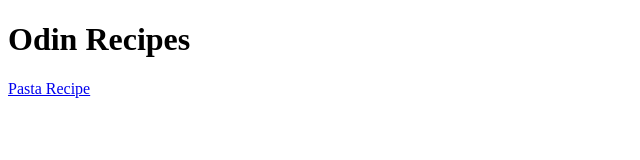
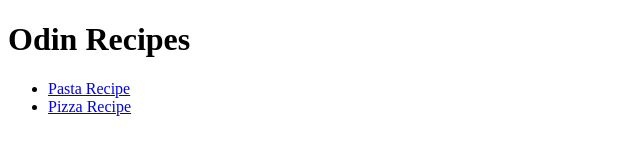
Before and after one commit to wishyrater/odin-recipes, a plain HTML site: page index.html in a window 1280 px wide. Shown: the whole page, without its empty margins (0-640 px from the left). Drawn offline with Linux system fonts and the light colour scheme.

```diff
--- a/index.html
+++ b/index.html
@@ -5,6 +5,9 @@
     </head>
     <body>
         <h1>Odin Recipes</h1>
-        <a href="recipes/pasta.html">Pasta Recipe</a>
+        <ul>
+            <li><a href="recipes/pasta.html">Pasta Recipe</a></li>
+            <li><a href="recipes/pizza.html">Pizza Recipe</a></li>
+        </ul>
     </body>
 </html>
```
Also changed, not shown: recipes/pasta.html (+1 -1 lines), recipes/pizza.html (+1 -1 lines).
